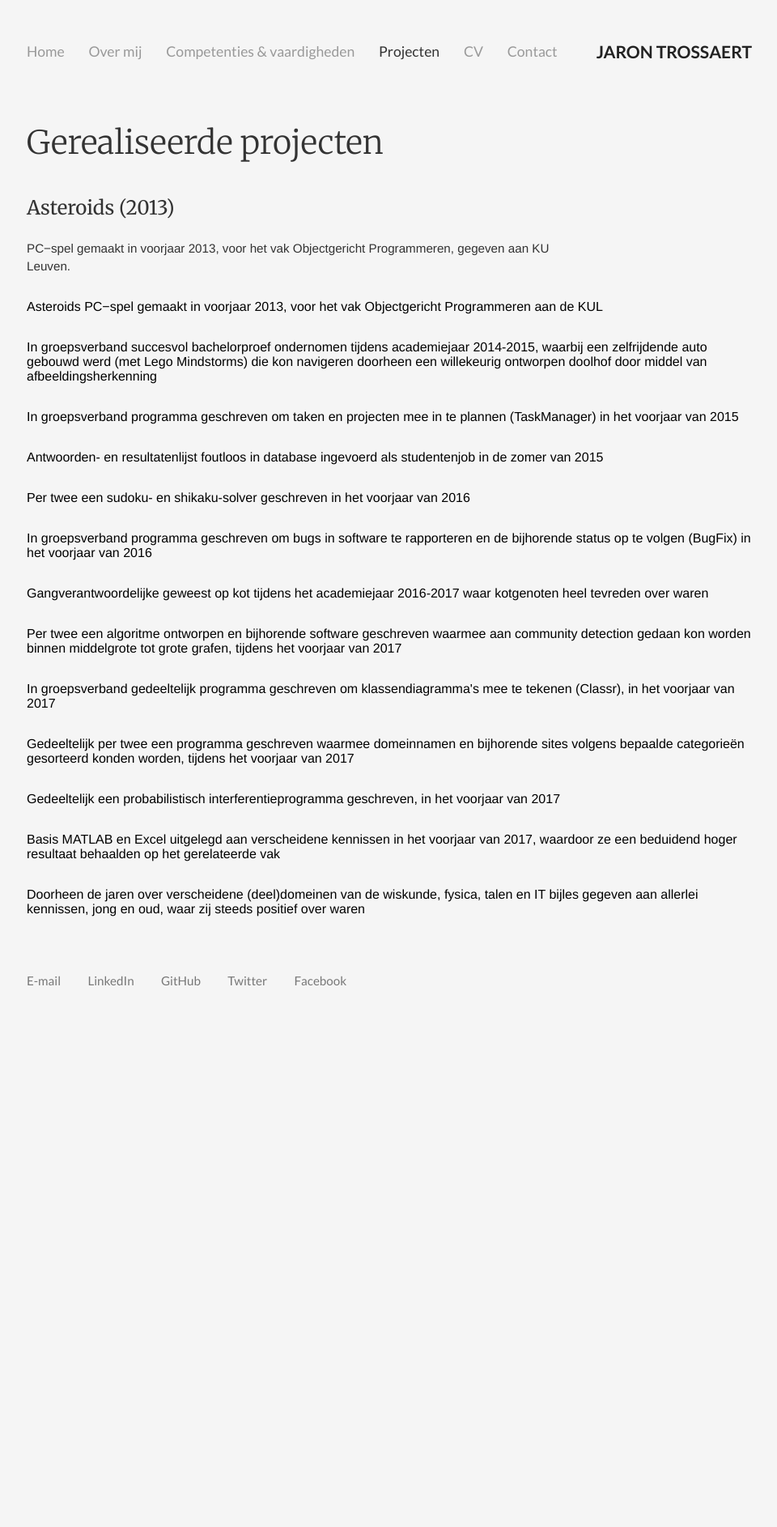
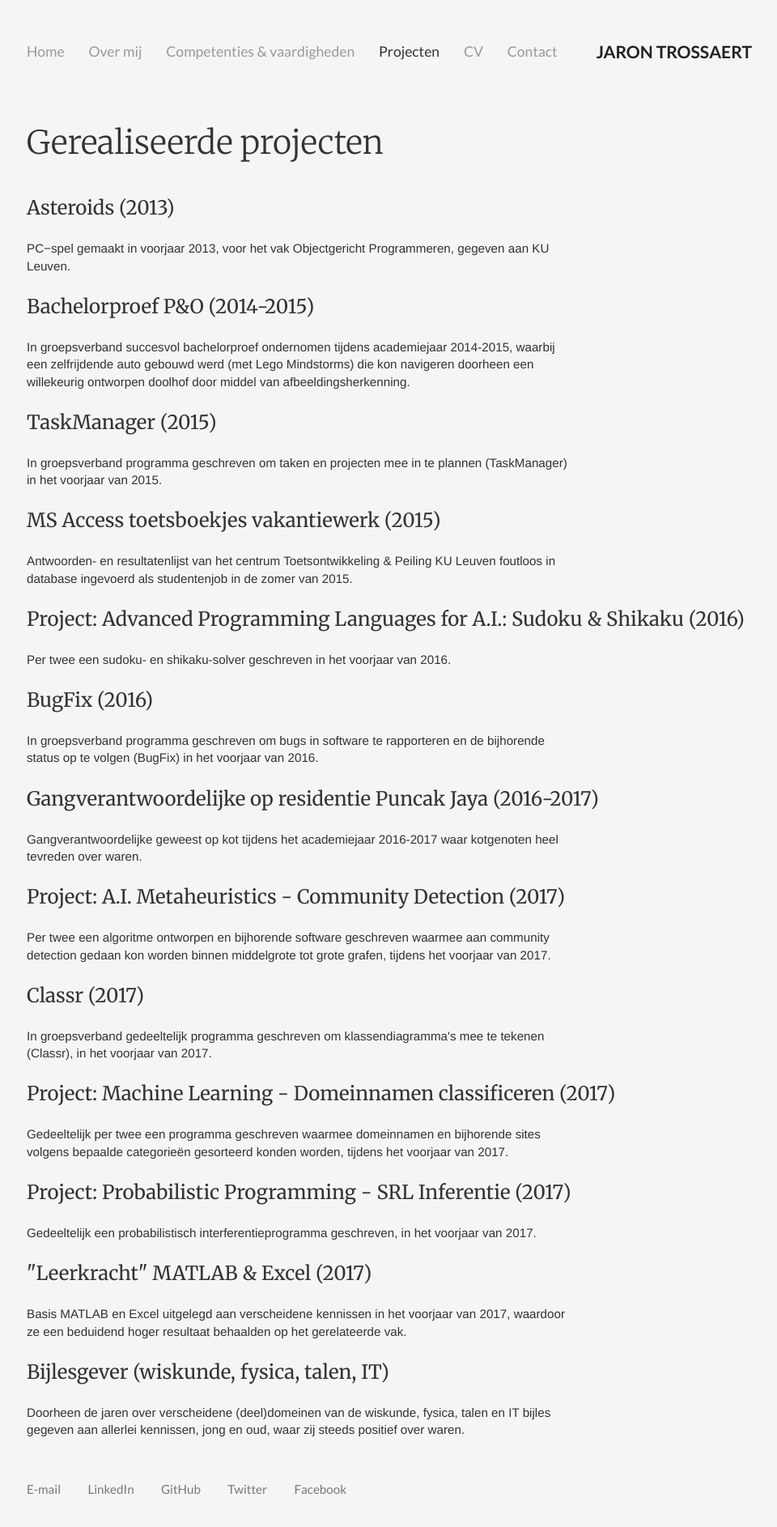
Before and after one commit to Jornax/Jornax.github.io, a Jekyll site: the page built from projects/index.html, in a window 1280 px wide. Shown: the whole page at 81% size, without its empty margins (159-1119 px from the left). Built offline with Jekyll 4.4.1, drawn with Linux system fonts in a browser that asks for light colours; before the commit the page ends 1257 px from its top, so only the background shows below that.

Commit message:
Update index.html

```diff
--- a/projects/index.html
+++ b/projects/index.html
@@ -6,20 +6,29 @@ title: Gerealiseerde projecten
     <h1>Gerealiseerde projecten</h1>
     <h3>Asteroids (2013)</h3>
     <p>PC&minus;spel gemaakt in voorjaar 2013, voor het vak Objectgericht Programmeren, gegeven aan KU Leuven.</p>
+    <h3>Bachelorproef P&amp;O (2014-2015)</h3>
+    <p>In groepsverband succesvol bachelorproef ondernomen tijdens academiejaar 2014-2015, waarbij een zelfrijdende auto gebouwd werd (met Lego Mindstorms) die kon navigeren doorheen een willekeurig ontworpen doolhof door middel van afbeeldingsherkenning.</p>
+    <h3>TaskManager (2015)</h3>
+    <p>In groepsverband programma geschreven om taken en projecten mee in te plannen (TaskManager) in het voorjaar van 2015.</p>
+    <h3>MS Access toetsboekjes vakantiewerk (2015)</h3>
+    <p>Antwoorden- en resultatenlijst van het centrum Toetsontwikkeling &amp; Peiling KU Leuven foutloos in database ingevoerd als studentenjob in de zomer van 2015.</p>
+    <h3>Project: Advanced Programming Languages for A.I.: Sudoku &amp; Shikaku (2016)</h3>
+    <p>Per twee een sudoku- en shikaku-solver geschreven in het voorjaar van 2016.</p>
+    <h3>BugFix (2016)</h3>
+    <p>In groepsverband programma geschreven om bugs in software te rapporteren en de bijhorende status op te volgen (BugFix) in het voorjaar van 2016.</p>
+    <h3>Gangverantwoordelijke op residentie Puncak Jaya (2016-2017)</h3>
+    <p>Gangverantwoordelijke geweest op kot tijdens het academiejaar 2016-2017 waar kotgenoten heel tevreden over waren.</p>
+    <h3>Project: A.I. Metaheuristics - Community Detection (2017)</h3>
+    <p>Per twee een algoritme ontworpen en bijhorende software geschreven waarmee aan community detection gedaan kon worden binnen middelgrote tot grote grafen, tijdens het voorjaar van 2017.</p>
+    <h3>Classr (2017)</h3>
+    <p>In groepsverband gedeeltelijk programma geschreven om klassendiagramma's mee te tekenen (Classr), in het voorjaar van 2017.</p>
+    <h3>Project: Machine Learning - Domeinnamen classificeren (2017)</h3>
+    <p>Gedeeltelijk per twee een programma geschreven waarmee domeinnamen en bijhorende sites volgens bepaalde categorie&euml;n gesorteerd konden worden, tijdens het voorjaar van 2017.</p>
+    <h3>Project: Probabilistic Programming - SRL Inferentie (2017)</h3>
+    <p>Gedeeltelijk een probabilistisch interferentieprogramma geschreven, in het voorjaar van 2017.</p>
+    <h3>"Leerkracht" MATLAB &amp; Excel (2017)</h3>
+    <p>Basis MATLAB en Excel uitgelegd aan verscheidene kennissen in het voorjaar van 2017, waardoor ze een beduidend hoger resultaat behaalden op het gerelateerde vak.</p>
     <ul>
-        <li>Asteroids PC&minus;spel gemaakt in voorjaar 2013, voor het vak Objectgericht Programmeren aan de KUL</li>
-        <li>In groepsverband succesvol bachelorproef ondernomen tijdens academiejaar 2014-2015, waarbij een zelfrijdende auto gebouwd werd (met Lego Mindstorms) die kon navigeren doorheen een willekeurig ontworpen doolhof door middel van afbeeldingsherkenning
-        <li>In groepsverband programma geschreven om taken en projecten mee in te plannen (TaskManager) in het voorjaar van 2015</li>
-        <li>Antwoorden- en resultatenlijst foutloos in database ingevoerd als studentenjob in de zomer van 2015</li>
-        <li>Per twee een sudoku- en shikaku-solver geschreven in het voorjaar van 2016</li>
-        <li>In groepsverband programma geschreven om bugs in software te rapporteren en de bijhorende status op te volgen (BugFix) in het voorjaar van 2016</li>
-        <li>Gangverantwoordelijke geweest op kot tijdens het academiejaar 2016-2017 waar kotgenoten heel tevreden over waren</li>
-        <li>Per twee een algoritme ontworpen en bijhorende software geschreven waarmee aan community detection gedaan kon worden binnen middelgrote tot grote grafen, tijdens het voorjaar van 2017</li>
-        <li>In groepsverband gedeeltelijk programma geschreven om klassendiagramma's mee te tekenen (Classr), in het voorjaar van 2017</li>
-        <li>Gedeeltelijk per twee een programma geschreven waarmee domeinnamen en bijhorende sites volgens bepaalde categorie&euml;n gesorteerd konden worden, tijdens het voorjaar van 2017</li>
-        <LI>Gedeeltelijk een probabilistisch interferentieprogramma geschreven, in het voorjaar van 2017</li>
-        <li>Basis MATLAB en Excel uitgelegd aan verscheidene kennissen in het voorjaar van 2017, waardoor ze een beduidend hoger resultaat behaalden op het gerelateerde vak</li>
-        <li>Doorheen de jaren over verscheidene (deel)domeinen van de wiskunde, fysica, talen en IT bijles gegeven aan allerlei kennissen, jong en oud, waar zij steeds positief over waren
-    </ul>
-    </p>
+    <h3>Bijlesgever (wiskunde, fysica, talen, IT)</h3>
+    <p>Doorheen de jaren over verscheidene (deel)domeinen van de wiskunde, fysica, talen en IT bijles gegeven aan allerlei kennissen, jong en oud, waar zij steeds positief over waren.</p>
 </div>
```
